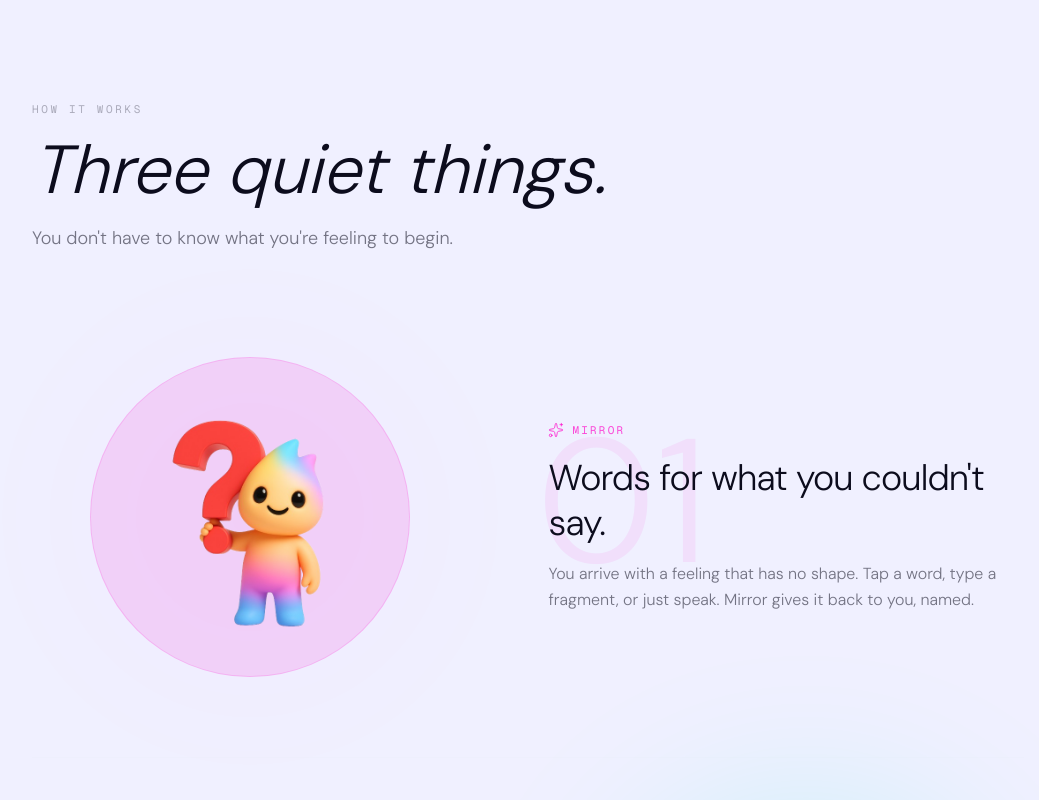
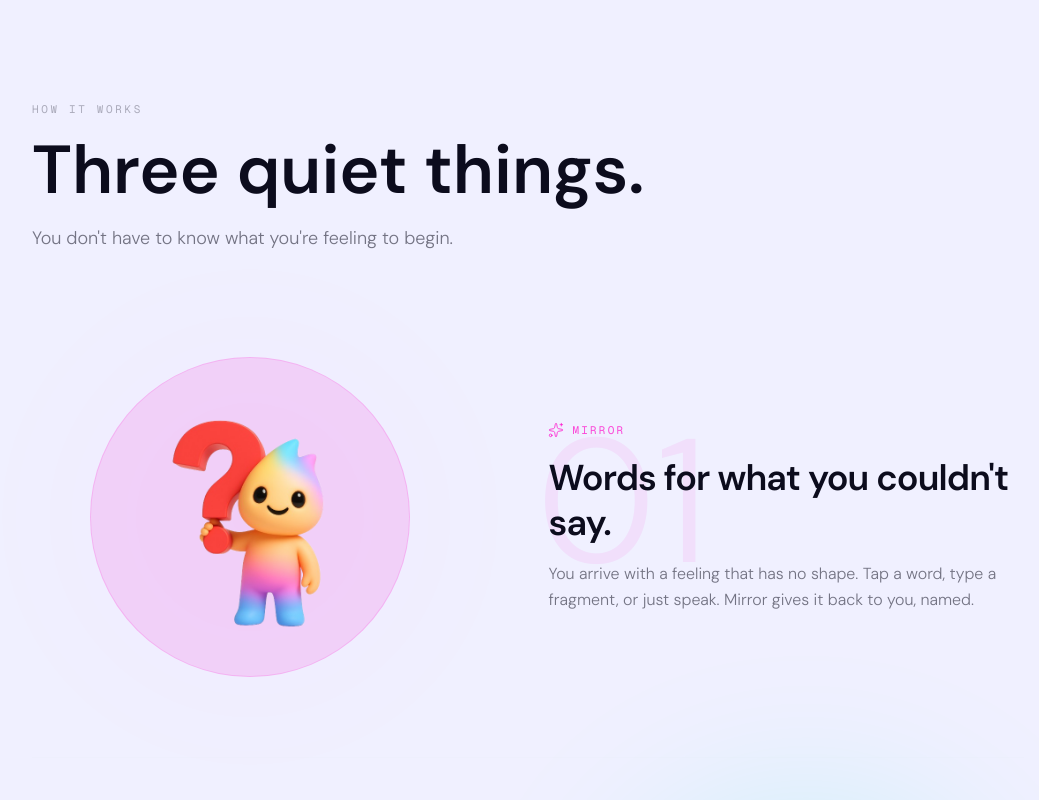
Before and after one commit to xolace-official/xolace_mobile_site, a Next.js app: page / in a window 1280 px wide. Shown: the part 1940-2740 px from the top of the page, without its empty margins (112-1151 px from the left). Built offline with nearby package versions, Linux system fonts and the light colour scheme.

Commit message:
Bold paths section headings and add image hover animation

```diff
--- a/components/landing/paths-section.tsx
+++ b/components/landing/paths-section.tsx
@@ -79,13 +79,13 @@ const paths: Path[] = [
 function PathRow({ p, index }: { p: Path; index: number }) {
   return (
     <motion.div
-      initial={{ opacity: 0, y: 40 }}
+      initial={{ opacity: 0, y: 20 }}
       whileInView={{ opacity: 1, y: 0 }}
       viewport={{ once: true, margin: "-80px" }}
       transition={{
-        duration: 1.1,
+        duration: 0.5,
         delay: index * 0.08,
-        ease: [0.16, 1, 0.3, 1],
+        ease: "easeOut",
       }}
       className={`flex flex-col ${p.flip ? "lg:flex-row-reverse" : "lg:flex-row"} items-center gap-10 py-16 lg:gap-20 lg:py-20 ${index > 0 ? "border-t border-border/10" : ""}`}
     >
@@ -106,7 +106,7 @@ function PathRow({ p, index }: { p: Path; index: number }) {
           style={{ animationDelay: `${index * 1.2}s` }}
         />
         <div
-          className={`relative h-64 w-64 rounded-full md:h-72 md:w-72 lg:h-80 lg:w-80 ${p.orbBg} border ${p.orbBorder} flex items-center justify-center overflow-hidden`}
+          className={`relative h-64 w-64 rounded-full md:h-72 md:w-72 lg:h-80 lg:w-80 ${p.orbBg} border ${p.orbBorder} flex items-center justify-center overflow-hidden transition-transform duration-500 ease-out hover:scale-[1.04]`}
         >
           <Image
             src={p.image}
@@ -137,7 +137,7 @@ function PathRow({ p, index }: { p: Path; index: number }) {
             </span>
           </div>
 
-          <h3 className="text-2xl leading-[1.25] font-light tracking-tight text-foreground md:text-[1.875rem] lg:text-[2.25rem]">
+          <h3 className="text-2xl leading-[1.25] font-semibold tracking-tight text-foreground md:text-[1.875rem] lg:text-[2.25rem]">
             {p.headline}
           </h3>
 
@@ -167,16 +167,16 @@ export function PathsSection() {
 
       <div className="section-container relative z-10">
         <motion.div
-          initial={{ opacity: 0, y: 24 }}
+          initial={{ opacity: 0, y: 20 }}
           whileInView={{ opacity: 1, y: 0 }}
           viewport={{ once: true, margin: "-80px" }}
-          transition={{ duration: 0.9, ease: [0.16, 1, 0.3, 1] }}
+          transition={{ duration: 0.5, ease: "easeOut" }}
           className="mb-6 space-y-4"
         >
           <p className="font-mono text-[11px] tracking-[0.24em] text-muted-foreground/30 uppercase">
             How it works
           </p>
-          <h2 className="font-serif text-5xl leading-[1.1] font-light text-foreground italic md:text-6xl lg:text-[4.25rem]">
+          <h2 className="font-serif text-5xl leading-[1.1] font-semibold text-foreground md:text-6xl lg:text-[4.25rem]">
             Three quiet things.
           </h2>
           <p className="max-w-lg text-lg leading-relaxed font-light text-muted-foreground/55">
```
